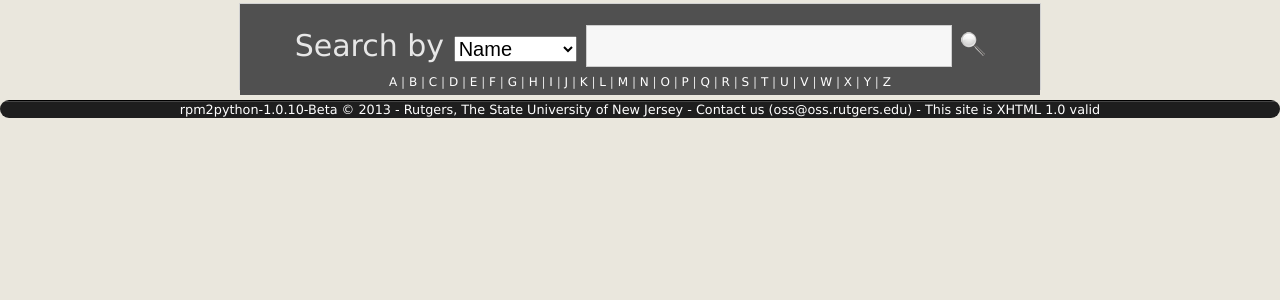
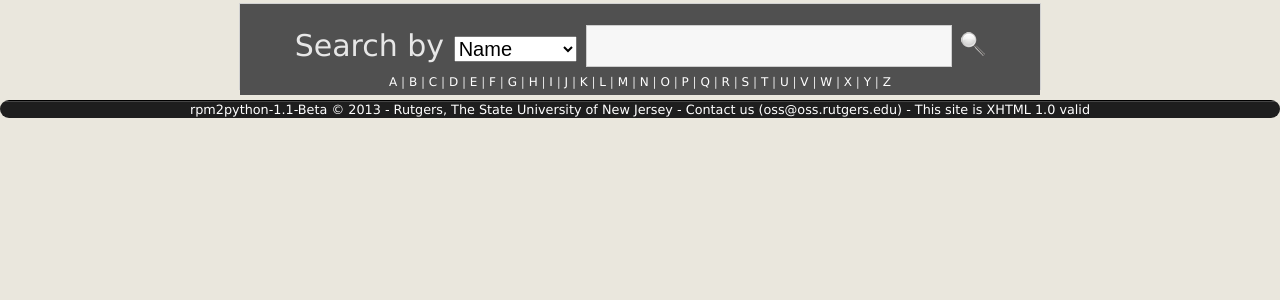
Before and after one commit to oss/rpm2python, a Flask app: template rpm2python/templates/base.html in a window 1280 px wide. Shown: the part 151-451 px from the top of the page. Run offline with Flask 2, Linux system fonts and the light colour scheme; the template is opened without the code that fills it: values that come from a table or form of the project are taken from there, others are empty; parts of the project's set-up code (start-up, migrations or seed data) failed here and were passed over.

Commit message:
Updated base.html version

```diff
--- a/rpm2python/templates/base.html
+++ b/rpm2python/templates/base.html
@@ -113,7 +113,7 @@
         </div>
         {% block content %}{% endblock %}
         <div id="footer">
-            rpm2python-1.0.10-Beta © 2013 - <a href="http://www.rutgers.edu">Rutgers, The State University of New Jersey</a> - Contact us (<a href="mailto:oss@oss.rutgers.edu">oss@oss.rutgers.edu</a>) - This site is <a href="http://validator.w3.org/check?uri=referer">XHTML 1.0 valid</a>
+            rpm2python-1.1-Beta © 2013 - <a href="http://www.rutgers.edu">Rutgers, The State University of New Jersey</a> - Contact us (<a href="mailto:oss@oss.rutgers.edu">oss@oss.rutgers.edu</a>) - This site is <a href="http://validator.w3.org/check?uri=referer">XHTML 1.0 valid</a>
         </div>
     </body>
 </html>
```
